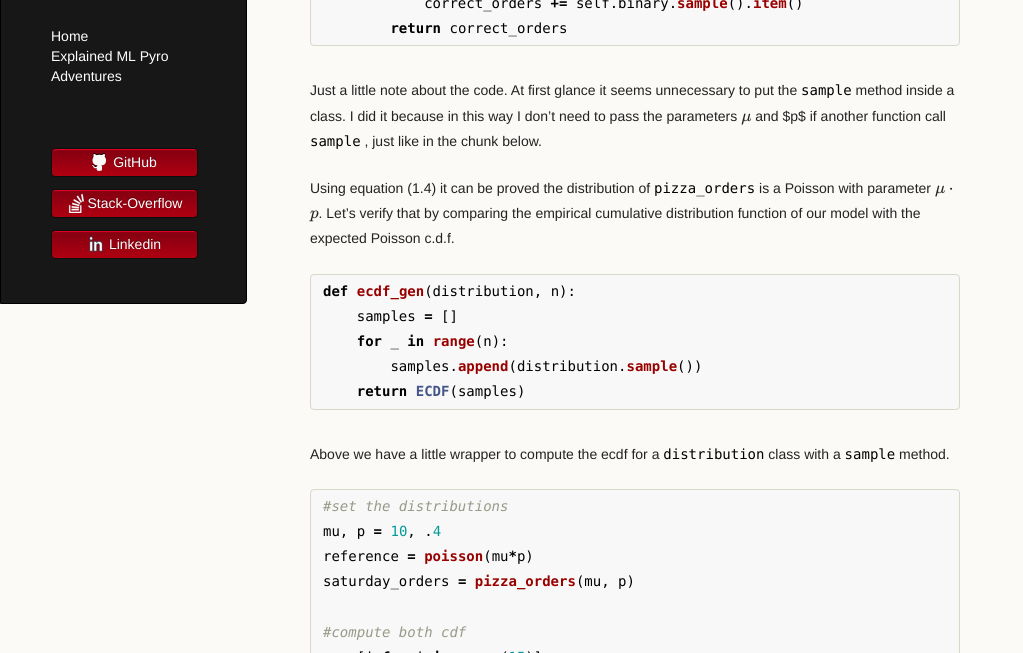
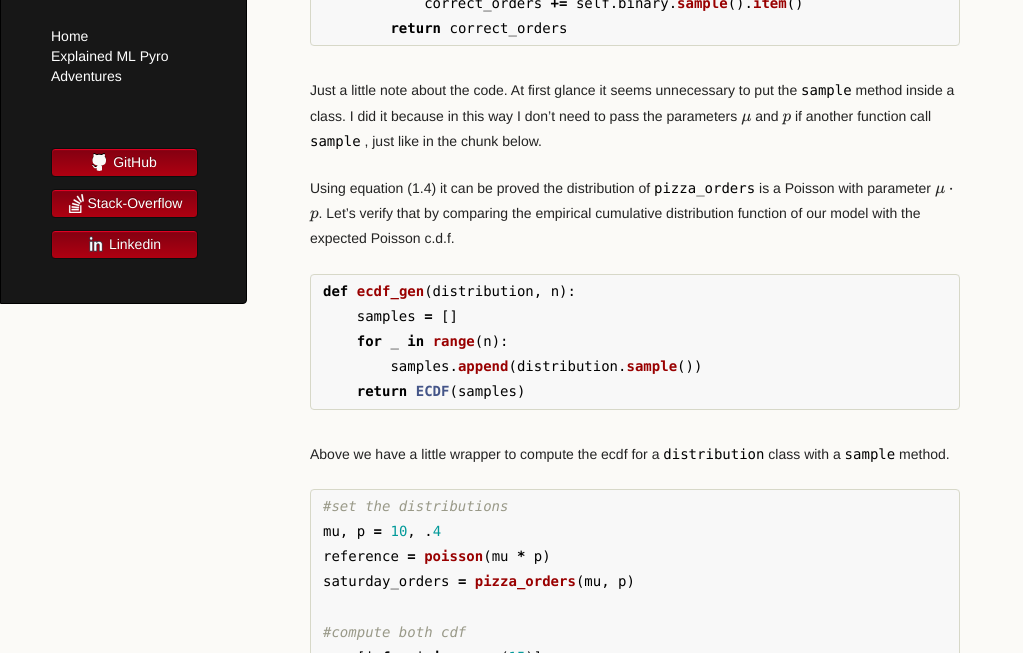
Before and after one commit to LemonPy29/LemonPy29.github.io, a Jekyll site: the page built from pyro-adventures/preliminaries.md, in a window 1280 px wide and 900 px high, scrolled down 1448 px. Shown: the part 154-807 px from the top of the window, without its empty margins (0-1023 px from the left). Built offline with Jekyll 4.4.1, drawn with Linux system fonts in a browser that asks for light colours; nearby versions of some CDN libraries; the repository's description, which GitHub fills in, is left out.

````diff
--- a/pyro-adventures/preliminaries.md
+++ b/pyro-adventures/preliminaries.md
@@ -68,7 +68,7 @@ class pizza_orders:
         return correct_orders
 ```
 
-Just a little note about the code. At first glance it seems unnecessary to put the `sample` method inside a class. I did it because in this way I don't need to pass the parameters \\(\mu\\) and $p$ if another function call `sample` , just like in the chunk below.
+Just a little note about the code. At first glance it seems unnecessary to put the `sample` method inside a class. I did it because in this way I don't need to pass the parameters \\(\mu\\) and \\(p\\) if another function call `sample` , just like in the chunk below.
 
 Using equation (1.4) it can be proved the distribution of `pizza_orders` is a Poisson with parameter \\(\mu\cdot p\\). Let's verify that by comparing the empirical cumulative distribution function of our model with the expected Poisson c.d.f.
 
@@ -85,7 +85,7 @@ Above we have a little wrapper to compute the ecdf for a `distribution` class wi
 ```python
 #set the distributions
 mu, p = 10, .4
-reference = poisson(mu*p)
+reference = poisson(mu * p)
 saturday_orders = pizza_orders(mu, p)
 
 #compute both cdf
````
